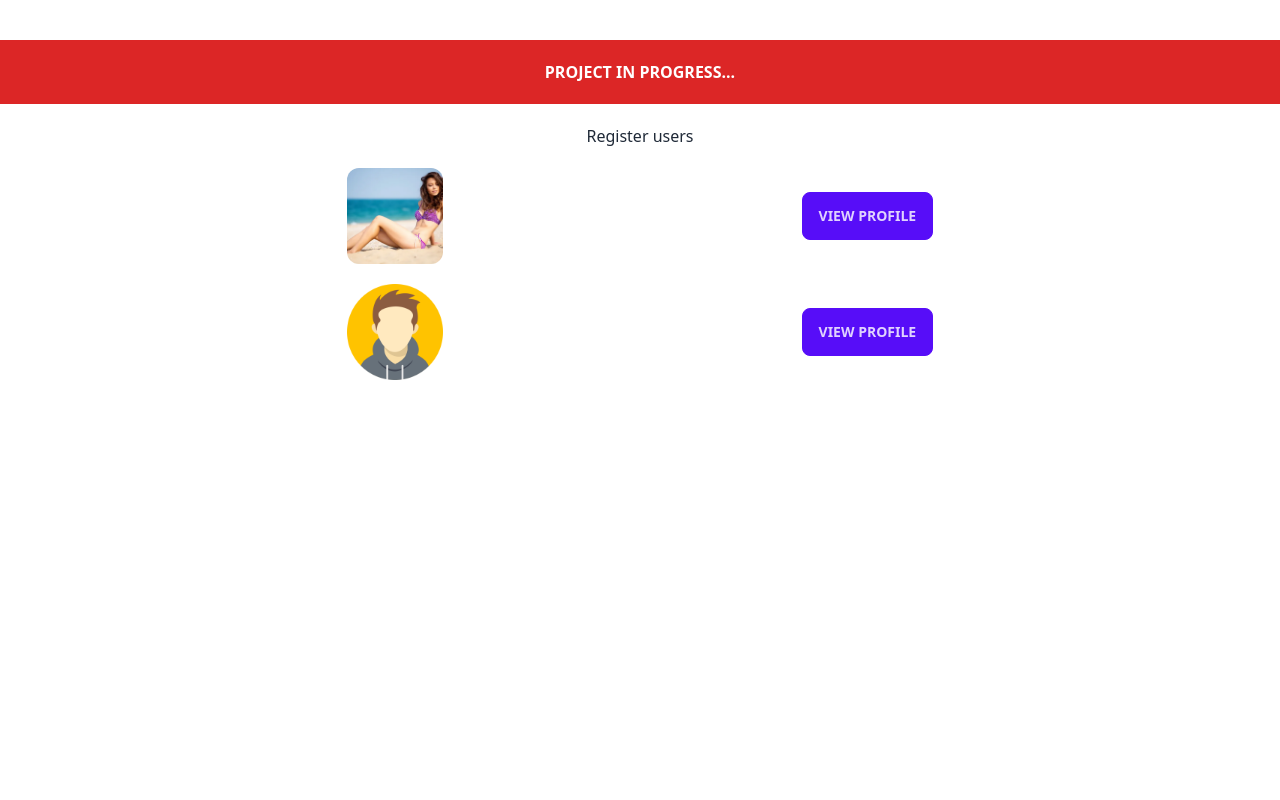
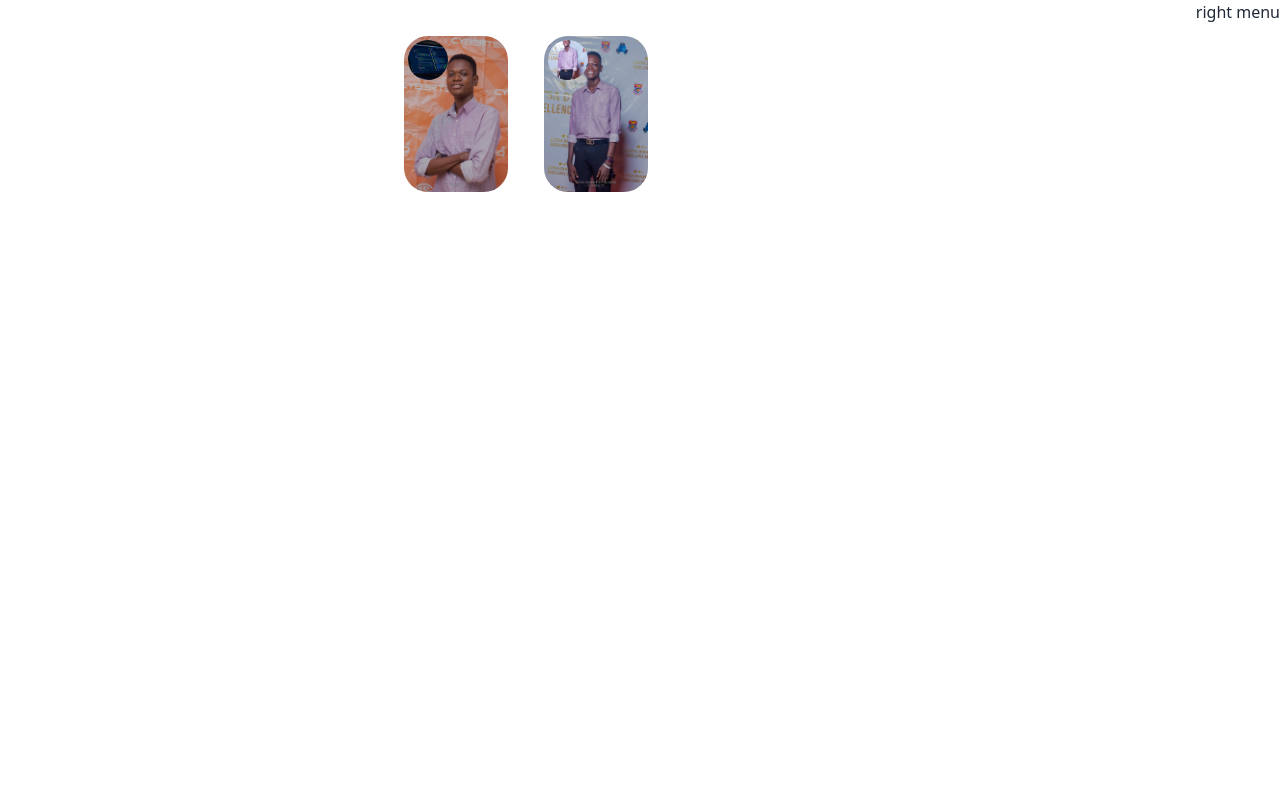
Before and after one commit to kofnet002/netvibe, a Django app: page / in a window 1280 px wide. Shown: the part 66-866 px from the top of the page. Before the commit the page ends 446 px from the top, so only its background shows below. Run offline with Django 4.2, Linux system fonts and the light colour scheme; a user stored in the database is signed in; data comes from the database, SQL or seed files in the repository; some libraries are stand-ins or nearby versions.

Commit message:
+: stories slide

```diff
--- a/home/templates/home/home.html
+++ b/home/templates/home/home.html
@@ -8,20 +8,12 @@ Home page | Netvibe
 
 {% block content %}
 
-<div>
-    <h1 class="bg-red-600 mt-10 p-5 text-center text-white font-extrabold">PROJECT IN PROGRESS...</h1>
+<div class="flex">
+    {% include 'home/snippets/leftmenu.html' %}
+    {% include 'home/snippets/feed.html' %}
+    {% include 'home/snippets/rightmenu.html' %}
 </div>
 
-<h4 class="text-center m-5">Register users</h4>
-
-{% for user in all_users %}
-<div class="flex justify-evenly items-center gap-3 mt-5 avatar">
-    <div class="w-24 rounded-xl">
-        <img class="hover:cursor-pointer avatar w-40" src="{{ user.profile_image.url }}" alt="user profile image"/>
-    </div>
-    <a href="{% url 'view-profile' user.id %}" class="btn btn-primary">view profile</a>
-</div>
-{% endfor %}
 
 {#% include 'chat/snippets/chat.html' %#}
 {% endblock content %}
--- /dev/null
+++ b/home/templates/home/snippets/feed.html
@@ -0,0 +1,51 @@
+{% load static %}
+
+{#% for user in all_users %#}
+<!-- <div class="flex justify-evenly items-center gap-3 mt-5 avatar">
+    <div class="w-24 rounded-xl">
+        <img class="hover:cursor-pointer avatar w-40" src="{{ user.profile_image.url }}" alt="user profile image" />
+    </div>
+    <a href="{% url 'view-profile' user.id %}" class="btn btn-primary">view profile</a>
+</div> -->
+{#% endfor %#}
+
+<div class="flex-grow h-screen pb-44 pt-6 mr-4 xl:mr-40 overflow-y-auto">
+    <div class="mx-auto max-w-md md:max-w-lg lg:max-w-2xl">
+        <!-- stories -->
+        <div class="flex justify-center space-x-3 mx-auto">
+            <!-- story card -->
+            <div
+                class="relative h-14 w-14 md:h-20 md:w-20 lg:h-56 lg:w-32 cursor-pointer overflow-x p-3 transition duration-200 transform ease-in hover:scale-105 hover:animate-pulse">
+
+                <label class="opacity-0 lg:opacity-100 absolute z-50 t-10 btn btn-ghost btn-circle avatar">
+                    <div class="w-10 rounded-full">
+                        <img src="{{ request.user.profile_image.url }}" />
+                    </div>
+                </label>
+
+
+                <img class="object-cover filter brightness-75 sm:btn-circle sm:avatar sm:rounded-full lg:rounded-3xl"
+                    src="{% static 'images/net1.jpg' %}" alt="network1">
+
+                <p class="text-center absolute opacity-0 lg:opacity-100 bottom-4 w-5/6 text-white text-sm font-bold truncate">
+                    Network</p>
+            </div>
+
+
+            <div
+                class="relative h-14 w-14 md:h-20 md:w-20 lg:h-56 lg:w-32 cursor-pointer overflow-x p-3 transition duration-200 transform ease-in hover:scale-105 hover:animate-pulse">
+                <label class="opacity-0 lg:opacity-100 absolute z-50 t-10 btn btn-ghost btn-circle avatar">
+                    <div class="w-10 rounded-full">
+                        <img src="{% static 'images/net2.jpg' %}" />
+                    </div>
+                </label>
+
+                <img class="object-cover filter brightness-75 rounded-full lg:rounded-3xl"
+                    src="{% static 'images/net2.jpg' %}" alt="network2">
+
+                <p class="text-center absolute opacity-0 lg:opacity-100 bottom-4 w-5/6 text-white text-sm font-bold truncate">
+                    Network 2</p>
+            </div>
+        </div>
+    </div>
+</div>
--- /dev/null
+++ b/home/templates/home/snippets/leftmenu.html
@@ -0,0 +1,5 @@
+{% block content %}
+<div class="p-2">
+
+</div>
+{% endblock content %}
--- /dev/null
+++ b/home/templates/home/snippets/rightmenu.html
@@ -0,0 +1,3 @@
+{% block content %}
+<h1> right menu</h1>
+{% endblock content %}
```
Also changed, not shown: static/images/net1.jpg (added), static/images/net2.jpg (added).
